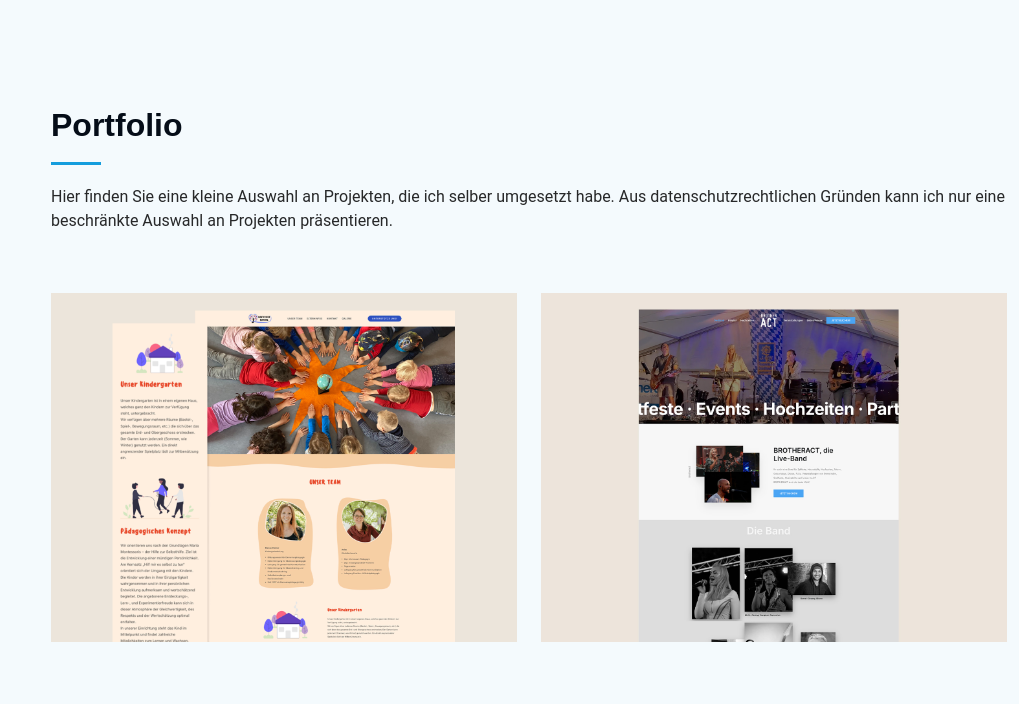
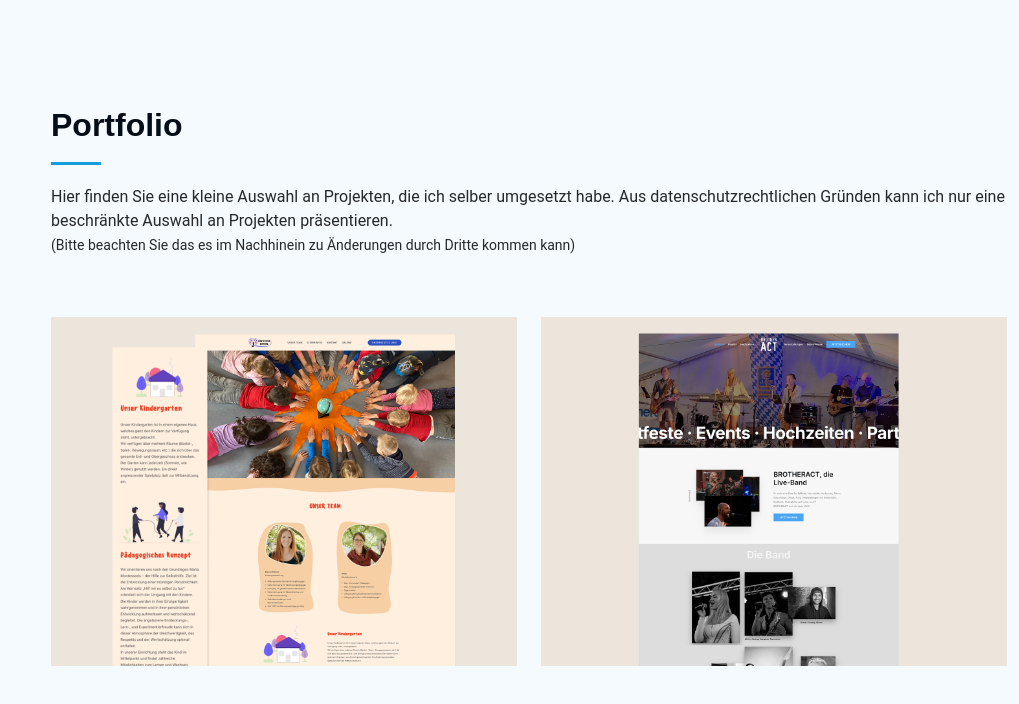
Before and after one commit to Glitchko2000/Glitchko2000.github.io, a plain HTML site: page index.html in a window 1280 px wide. Shown: the part 2832-3536 px from the top of the page, without its empty margins (261-1280 px from the left). Drawn offline with nearby package versions, Linux system fonts and the light colour scheme.

Commit message:
Update index.html

```diff
--- a/index.html
+++ b/index.html
@@ -116,42 +116,6 @@
       </div>
     </div>
 
-	 <!--CAROUSEL
-	  <div class="row carousel-row">
-		  <div id="carouselExampleIndicators" class="carousel slide" data-bs-ride="carousel">
-			<div class="carousel-indicators">
-			  <button type="button" data-bs-target="#carouselExampleIndicators" data-bs-slide-to="0" class="active" aria-current="true" aria-label="Slide 1"></button>
-			  <button type="button" data-bs-target="#carouselExampleIndicators" data-bs-slide-to="1" aria-label="Slide 2"></button>
-			  <button type="button" data-bs-target="#carouselExampleIndicators" data-bs-slide-to="2" aria-label="Slide 3"></button>
-			</div>
-
-			<div class="carousel-inner">
-			  <!-- Slide 1
-			  <div class="carousel-item active">
-				<div class="d-flex">
-				  <img src="assets/images/" class="d-block w-50" alt="...">
-				  <img src="assets/images/" class="d-block w-50" alt="...">
-				</div>
-			  </div>
-			  <!-- Slide 2
-			  <div class="carousel-item">
-				<div class="d-flex">
-				  <img src="assets/images/" class="d-block w-50" alt="...">
-				  <img src="assets/images/" class="d-block w-50" alt="...">
-				</div>
-			  </div>
-			</div>
-
-			<button class="carousel-control-prev" type="button" data-bs-target="#carouselExampleIndicators" data-bs-slide="prev">
-			  <span class="carousel-control-prev-icon" aria-hidden="true"></span>
-			  <span class="visually-hidden">Previous</span>
-			</button>
-			<button class="carousel-control-next" type="button" data-bs-target="#carouselExampleIndicators" data-bs-slide="next">
-			  <span class="carousel-control-next-icon" aria-hidden="true"></span>
-			  <span class="visually-hidden">Next</span>
-			</button>
-		  </div>
-		</div>	  -->
     </section><!-- /About Section -->
     <!-- Skills Section -->
     <section id="skills" class="container skills section">
@@ -222,7 +186,7 @@
         <h2>Portfolio</h2>
         <p>Hier finden Sie eine kleine Auswahl an Projekten, die ich selber umgesetzt habe. Aus datenschutzrechtlichen Gründen kann ich nur eine beschränkte Auswahl an Projekten präsentieren.
 	<br>
-	<small(Bitte beachten Sie das es im Nachhinein zu Änderungen durch Dritte kommen kann)</small>
+	<small>(Bitte beachten Sie das es im Nachhinein zu Änderungen durch Dritte kommen kann)</small>
 	</p>
       </div><!-- End Section Title -->
 
@@ -266,9 +230,6 @@
 
   </main>
 
-  <!--<footer id="footer" class="footer position-relative light-background">
-
-  </footer>>
 
     <!-- Scroll Top -->
   <a href="#" id="scroll-top" class="scroll-top d-flex align-items-center justify-content-center"><i class="bi bi-arrow-up-short"></i></a>
```
